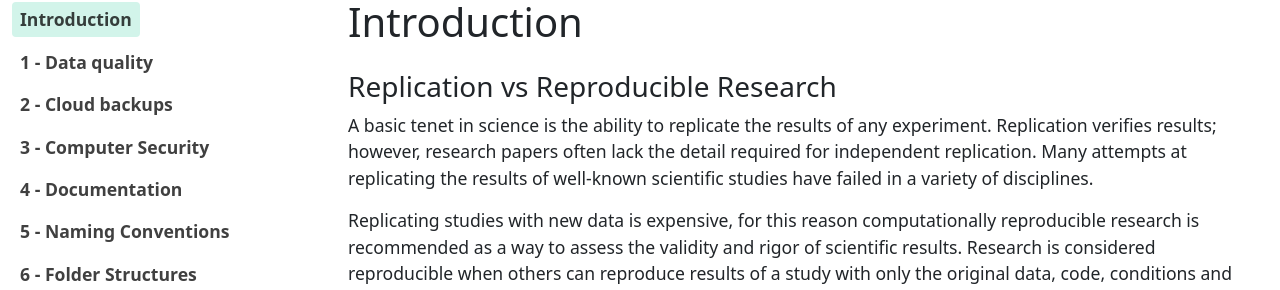
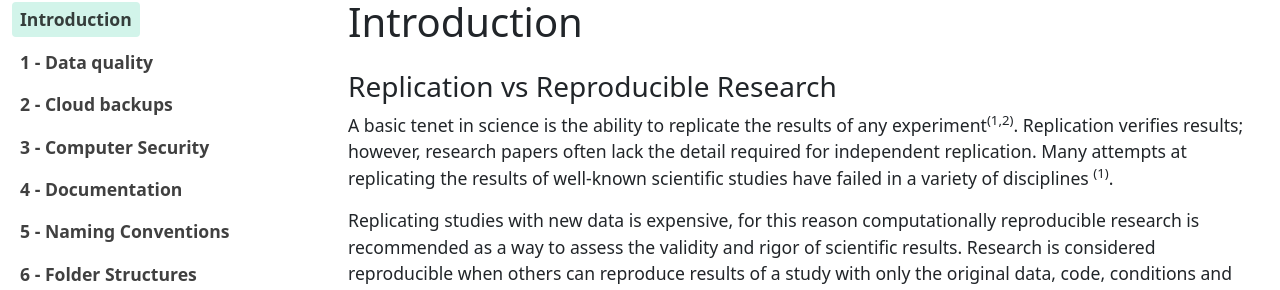
Before and after one commit to guereslib/ten-reproducible-research-things, a Jekyll site: the page built from content/00-intro.md, in a window 1280 px wide and 900 px high. Shown: the part 237-527 px from the top of the window. Built offline with Jekyll 4.4.1, drawn with Linux system fonts in a browser that asks for light colours; some of the changed text lies outside the part shown.

Commit message:
Update 00-intro.md

```diff
--- a/content/00-intro.md
+++ b/content/00-intro.md
@@ -5,7 +5,7 @@ title: Introduction
 
 ### Replication vs Reproducible Research
 
-A basic tenet in science is the ability to replicate the results of any experiment. Replication verifies results; however, research papers often lack the detail required for independent replication. Many attempts at replicating the results of well-known scientific studies have failed in a variety of disciplines.
+A basic tenet in science is the ability to replicate the results of any experiment<sup>(1,2)</sup>. Replication verifies results; however, research papers often lack the detail required for independent replication. Many attempts at replicating the results of well-known scientific studies have failed in a variety of disciplines <sup>(1)</sup>.
 
 Replicating studies with new data is expensive, for this reason computationally reproducible research is recommended as a way to assess the validity and rigor of scientific results. Research is considered reproducible when others can reproduce results of a study with only the original data, code, conditions and documentation.
 
@@ -41,3 +41,8 @@ Reproducible research has most of the advantages of replicating studies without
 - Can you show the steps taken and measures put in place to avoid this?
 
 Work through the following lessons for practical solutions and ideas." align="left" color="success" %}
+
+#### References
+1. Alston, J. M., & Rick, J. A. (2021). A beginner's guide to conducting reproducible research. Bulletin of the Ecological Society of America, 102(2). https://doi.org/10.1002/bes2.1801
+
+2. Powers, S. M., & Hampton, S. E. (2019). Open science, reproducibility, and transparency in ecology. Ecological Applications, 29(1). https://doi.org/10.1002/eap.1822
```
